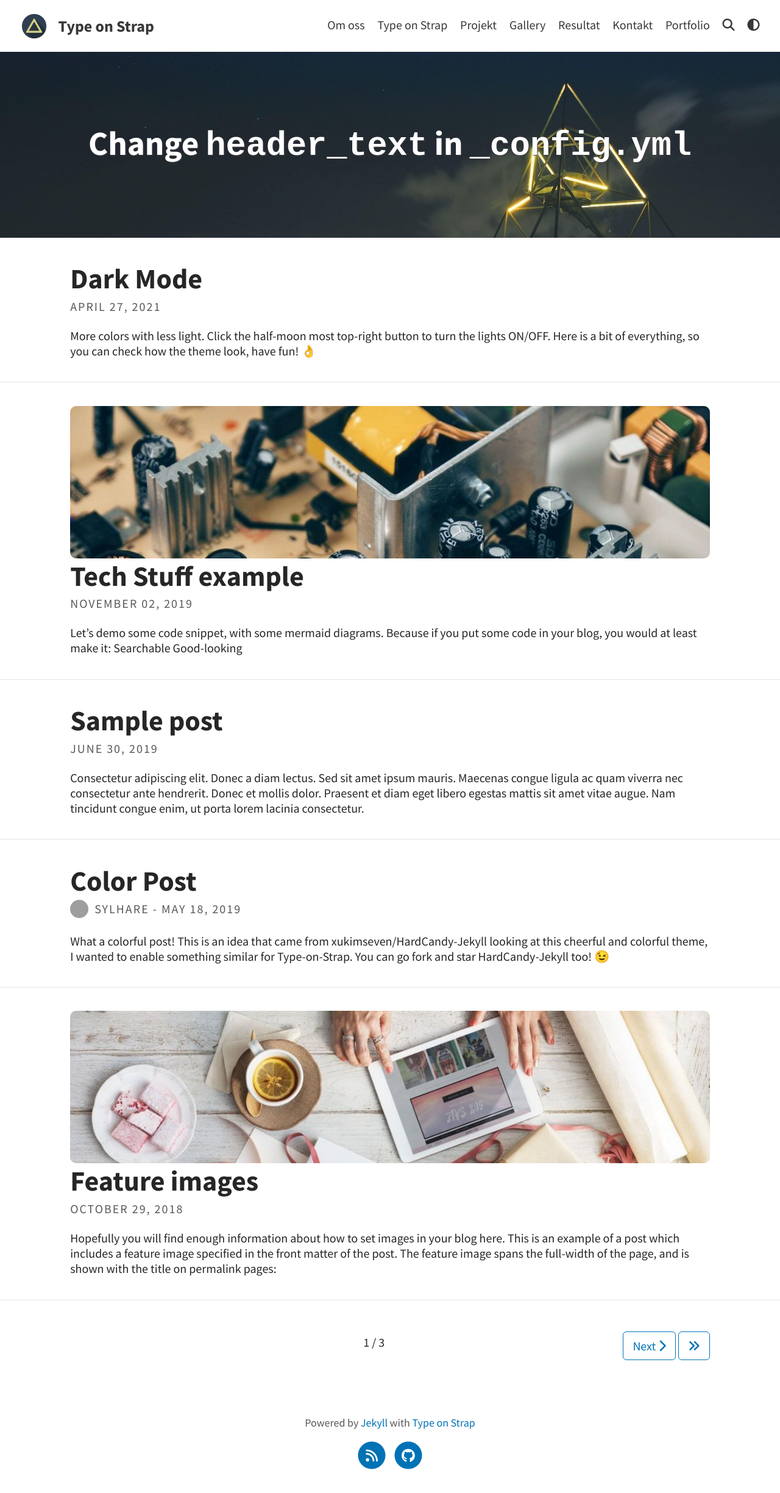
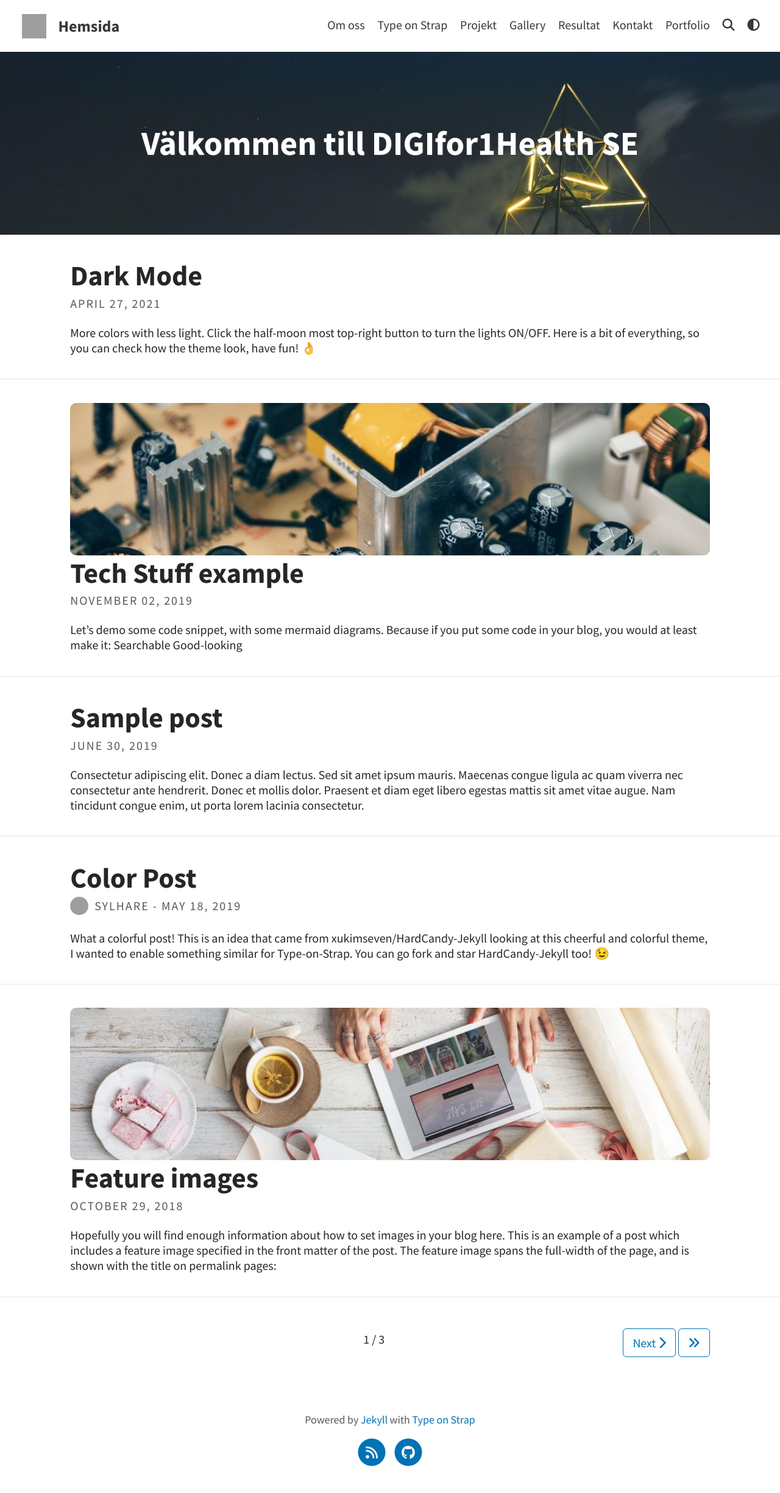
Before and after one commit to ScilifelabDataCentre/DIGIfor1Health_web, a Jekyll site: the page built from index.html, in a window 1280 px wide. Shown: the whole page at 61% size. Built offline with Jekyll 4.4.1, drawn with Linux system fonts in a browser that asks for light colours; a script that is not in the unit is left out; the list of posts is cut into pages by our own code; grey boxes are pictures that could not be loaded.

Commit message:
Update _config.yml

```diff
--- a/_config.yml
+++ b/_config.yml
@@ -1,15 +1,15 @@
 # SITE CONFIGURATION
-baseurl: "/Type-on-Strap"
+baseurl: "/DIGIfor1HealthSE"
 url: "https://sylhare.github.io"
 
 # THEME-SPECIFIC CONFIGURATION
-title: Type on Strap                                    # site's title
-description: "A website with blog posts and pages"      # used by search engines
-avatar: assets/img/triangle.png                         # Empty for no avatar in navbar
+title: Hemsida                                          # site's title
+description: "Website for DIGIfor1Health project"      # used by search engines
+avatar: assets/img/SciLifeLab.jpg                         # Empty for no avatar in navbar
 favicon: assets/favicon.ico                             # Icon displayed in the tab
 
 # Header and footer text
-header_text: Change <code>header_text</code> in <code>_config.yml</code>  # Change Blog header text
+header_text: Välkommen till DIGIfor1Health SE          # Change Blog header text
 header_feature_image: assets/img/header/triangular.jpeg
 header_feature_image_responsive: true
 footer_text: >
```
